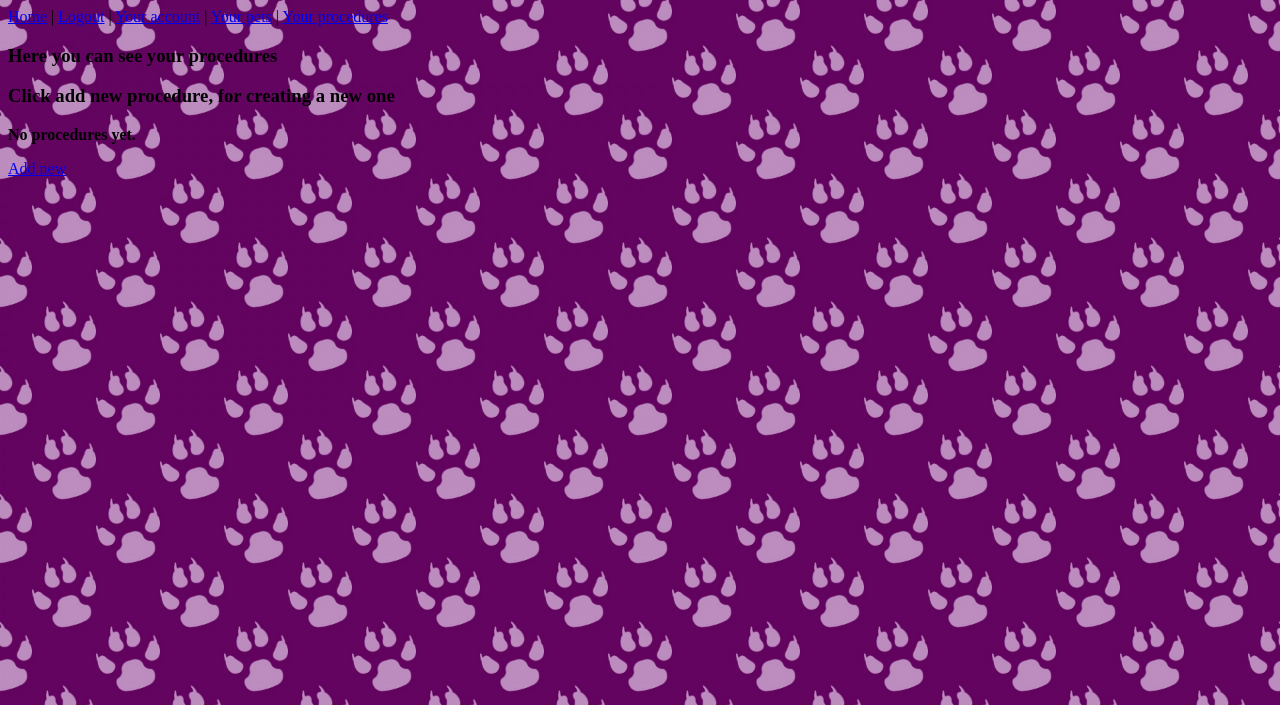
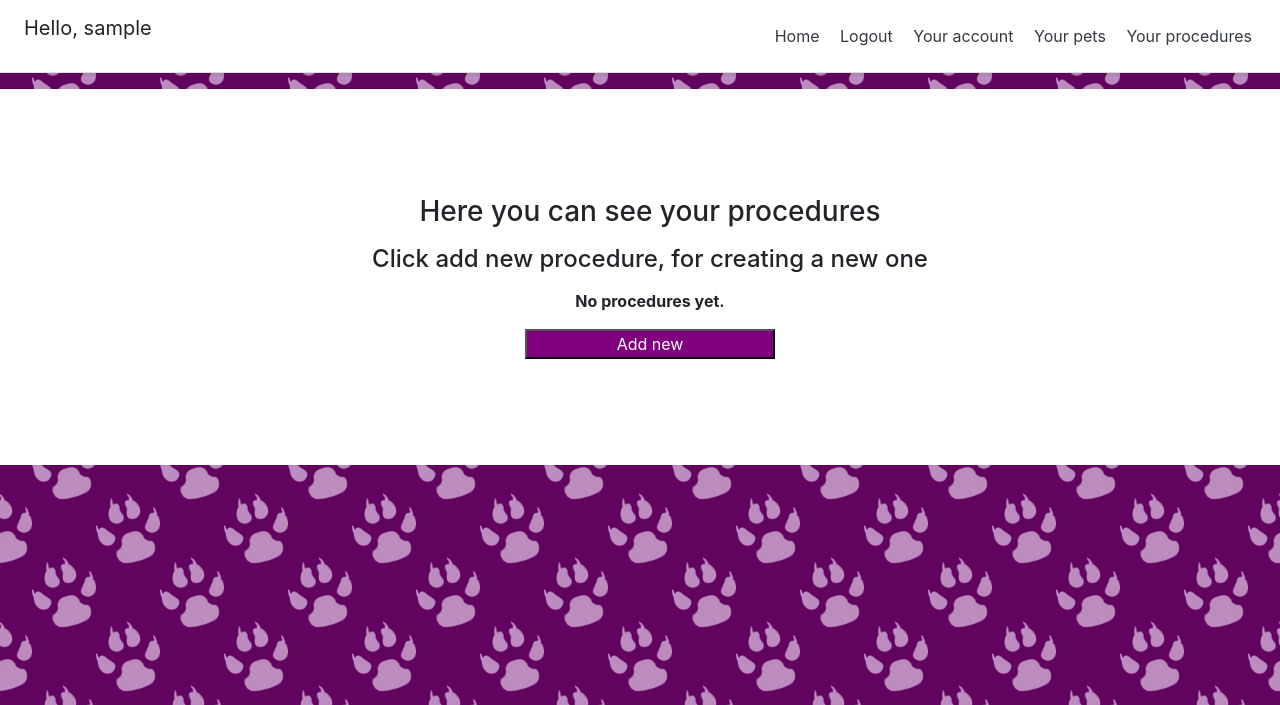
Before and after one commit to ralitsalyka/VeterinaryClinicRegister, a Django app: page /clinic/procedures/ in a window 1280 px wide. Shown: the top 705 px of the page. Run offline with Django 3.2, Linux system fonts and the light colour scheme; the visitor is signed in with stand-in values (Sample User, id 1); data that the repository does not hold is empty; some libraries are stand-ins or nearby versions.

Commit message:
Modified frontEnd

```diff
--- a/clinic/templates/procedures/base.html
+++ b/clinic/templates/procedures/base.html
@@ -1,9 +1,21 @@
 {% load static %}
 <link rel="stylesheet" href="{% static 'css_design/background/background.css' %}">
 <link rel="stylesheet" href="{% static 'css_design/header/header.css' %}">
-<p><a href="{% url 'home' %}">Home</a> |
-    <a href="{% url 'logout' %}">Logout</a> |
-    <a href="{% url 'account' %}">Your account</a> |
-    <a href="{% url 'clinic:animals:list' %}">Your pets</a> |
-    <a href="{% url 'clinic:procedures:list' %}">Your procedures</a> </p>
+<head>
+    <link rel="stylesheet" href="https://stackpath.bootstrapcdn.com/bootstrap/4.5.0/css/bootstrap.min.css" integrity="sha384-9aIt2nRpC12Uk9gS9baDl411NQApFmC26EwAOH8WgZl5MYYxFfc+NcPb1dKGj7Sk" crossorigin="anonymous">
+<div class="d-flex flex-column flex-md-row align-items-center p-3 px-md-4 mb-3 bg-white border-bottom shadow-sm">
+<h5 class="my-0 mr-md-auto font-weight-normal">
+    {% if request.user.is_authenticated %}
+    <p>Hello, {{request.user.username}}</p>
+    {% endif %}
+</h5>
+  <nav class="my-2 my-md-0 mr-md-3">
+    <a class="p-2 text-dark" href="{% url 'home' %}">Home</a>
+    <a class="p-2 text-dark" href="{% url 'logout' %}">Logout</a>
+    <a class="p-2 text-dark" href="{% url 'account' %}">Your account</a>
+    <a class="p-2 text-dark" href="{% url 'clinic:animals:list' %}">Your pets</a>
+    <a class="p-2 text-dark" href="{% url 'clinic:procedures:list' %}">Your procedures</a>
+  </nav>
+</div>
+</head>
 {% block content %} {% endblock %}
--- a/clinic/templates/procedures/list.html
+++ b/clinic/templates/procedures/list.html
@@ -1,17 +1,38 @@
 {% extends "procedures/base.html" %} {% block content %}
-
+<style>
+div {
+  background-color:white;
+  text-align: center;
+  margin:0px auto;
+  width: 1300px;
+  padding: 90px;
+}
+ .button1 {
+  background-color: white;
+  color: black;
+  border: 2px solid #630460;
+}
+ .button2 {
+  background-color: purple;
+  color: white;
+  width: 250px;
+}
+</style>
+<div>
 <p><h3>Here you can see your procedures</h3></p>
-<p><h3>Click add new procedure, for creating a new one</h3></p>
+<p><h4>Click add new procedure, for creating a new one</h4></p>
 
 {% if procedures %}
 <ul>
     {% for procedure in procedures %}
     <li><a href="{% url 'clinic:procedures:detail' procedure.id %}">{{procedure.name}}</a></li>
-    <form onsubmit="return confirm('Do you really want to delete these procedure?');" method="POST" action="{% url 'clinic:procedures:delete' procedure.id %}">{% csrf_token %}</form><button>Delete</button></form><a href="{% url 'clinic:procedures:edit' procedure.id %}"><button>Edit</button></a> </li>
+    <form onsubmit="return confirm('Do you really want to delete these procedure?');" method="POST" action="{% url 'clinic:procedures:delete' procedure.id %}">{% csrf_token %}<button class="button1">Delete</button></form><a href="{% url 'clinic:procedures:edit' procedure.id %}"><button class="button1">Edit</button></a> </li>
     {% endfor %}
 </ul>
 {% else %}
 <p><strong>No procedures yet.</strong></p>
 {% endif %}
-<p><a href="{% url 'clinic:procedures:create' %}">Add new</a></p>
+<p><a href="{% url 'clinic:procedures:create' %}"><button class = "button2">Add new</button></a></p>
+</div>
+
 {% endblock %}
--- a/clinic/templates/users/account.html
+++ b/clinic/templates/users/account.html
@@ -28,8 +28,8 @@
 
 {% block content %}
 <div align="center" id="formContent">
-<h5>Here is the information for your account. If you want, you can modify it.</h5>
-<h2>Your account</h2>
+<h5 style="color:black;">Here is the information for your account. If you want, you can modify it.</h5>
+<h2 style="color:#630460;">Your account</h2>
 <form class="form-signin" method="post">
     {% csrf_token %}
     {% for field in account_form %}
```
Also changed, not shown: clinic/templates/animals/create.html (+8 -2 lines), clinic/templates/animals/detail.html (+22 -0 lines), clinic/templates/animals/edit.html (+8 -1 lines), clinic/templates/animals/list.html (+14 -4 lines), clinic/templates/procedures/create.html (+8 -1 lines), clinic/templates/procedures/detail.html (+25 -2 lines), clinic/templates/procedures/edit.html (+8 -1 lines).
